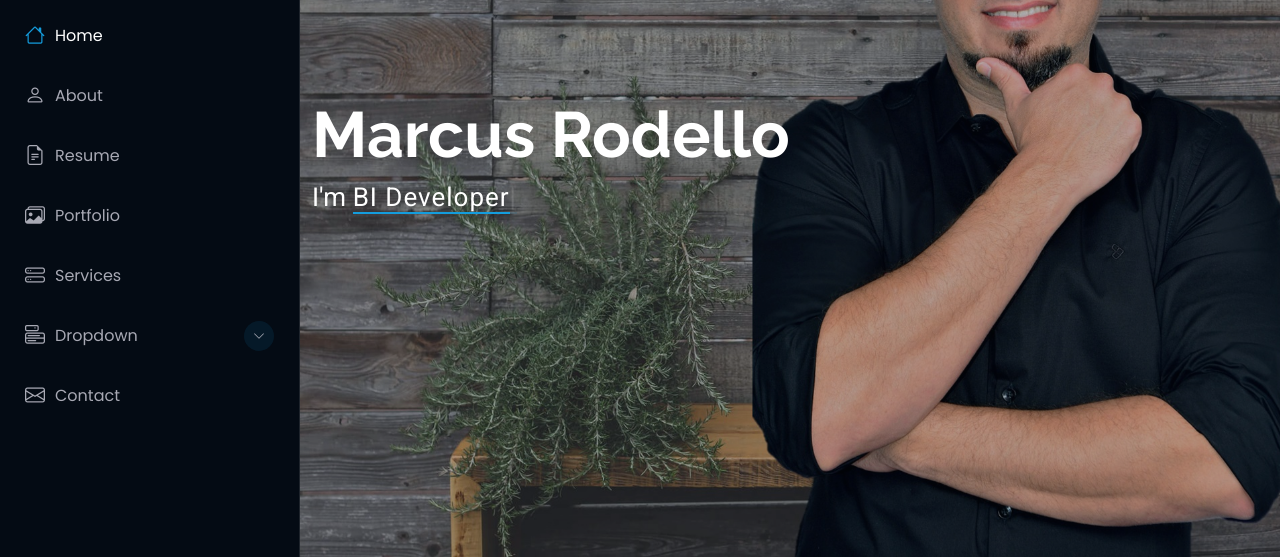
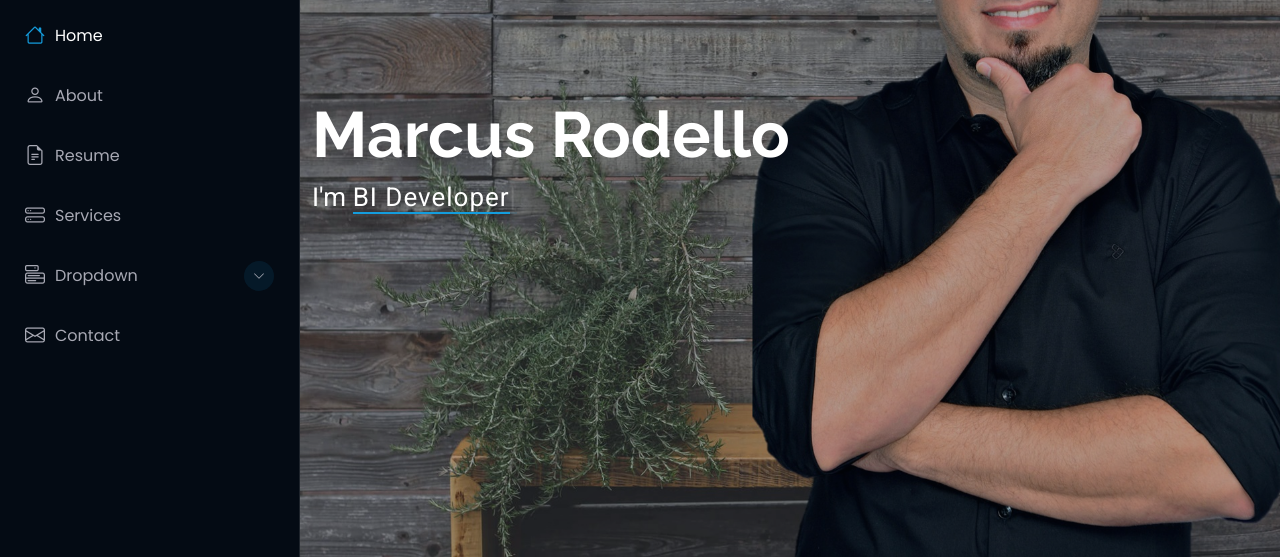
Before and after one commit to marcusrodello/portAgain, a plain HTML site: page index.html in a window 1280 px wide. Shown: the part 243-802 px from the top of the page. Drawn offline with Linux system fonts and the light colour scheme.

Commit message:
Exclusão do menu Portfolio

```diff
--- a/index.html
+++ b/index.html
@@ -66,7 +66,6 @@
         <li><a href="#hero" class="active"><i class="bi bi-house navicon"></i>Home</a></li>
         <li><a href="#about"><i class="bi bi-person navicon"></i> About</a></li>
         <li><a href="#resume"><i class="bi bi-file-earmark-text navicon"></i> Resume</a></li>
-        <li><a href="#portfolio"><i class="bi bi-images navicon"></i> Portfolio</a></li>
         <li><a href="#services"><i class="bi bi-hdd-stack navicon"></i> Services</a></li>
         <li class="dropdown"><a href="#"><i class="bi bi-menu-button navicon"></i> <span>Dropdown</span> <i
               class="bi bi-chevron-down toggle-dropdown"></i></a>
```
